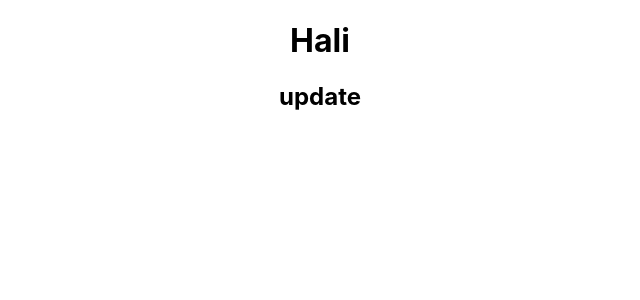
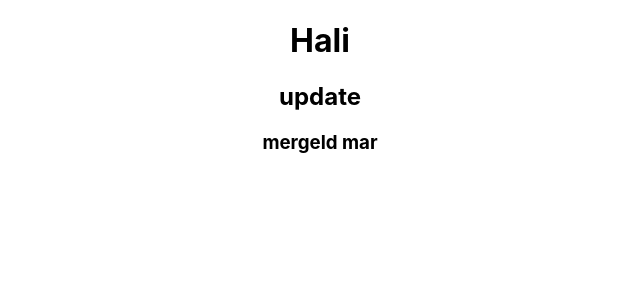
Before and after one commit to borsym/Pathfinding-visualization, a React (Create React App) app: page / in a window 1280 px wide. Shown: the top 300 px of the page, without its empty margins (320-960 px from the left). Built offline with nearby package versions, Linux system fonts and the light colour scheme.

Commit message:
Update App.js

```diff
--- a/src/App.js
+++ b/src/App.js
@@ -6,6 +6,7 @@ function App() {
     <div className="App">
       <h1>Hali</h1>
       <h2>update</h2>
+    <h3>mergeld mar</h3>
     </div>
   );
 }
```
